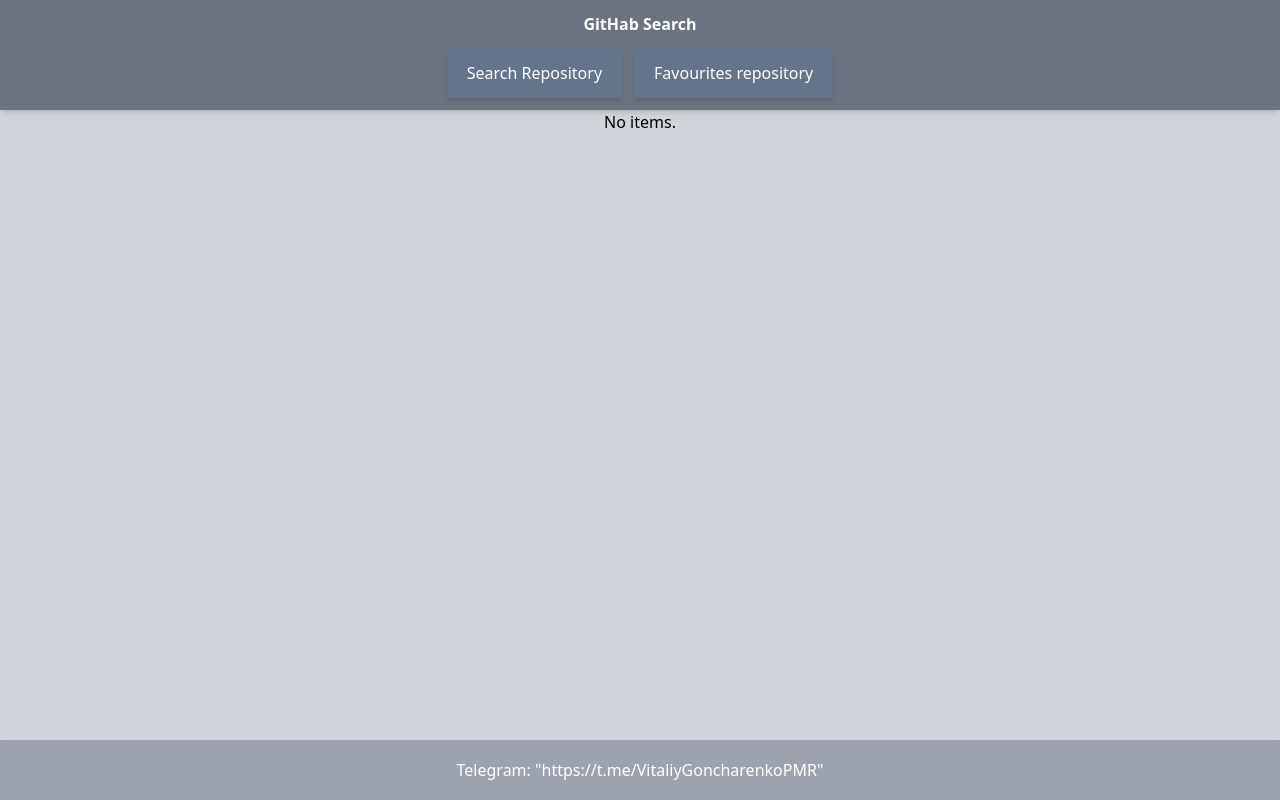
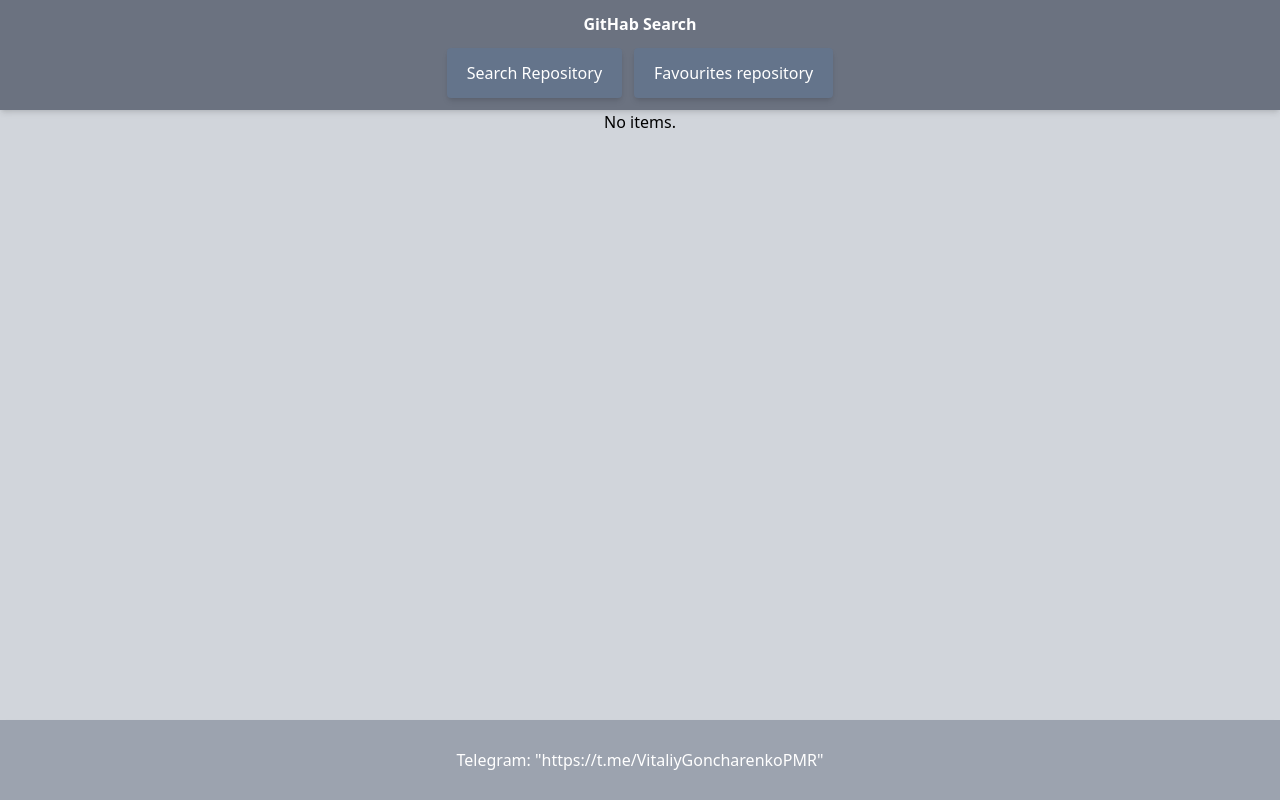
Before and after one commit to GoncharenkoVitaliy/SearcheGithubRepository, a React (Create React App) app: page /favourites in a window 1280 px wide. Built offline with nearby package versions, Linux system fonts and the light colour scheme; the HTML template or start-up script is replaced by a standard one.

Commit message:
footerPaddings

```diff
--- a/src/components/Footer.tsx
+++ b/src/components/Footer.tsx
@@ -2,7 +2,7 @@
 
 export default function Footer() {
   return (
-    <div className="flex items-center justify-center mx-0 px-0 w-full h-[60px] shadow-md bg-gray-400 text-white">
+    <div className="flex items-center justify-center mx-0 px-5 py-10 w-full h-[60px] shadow-md bg-gray-400 text-white">
       Telegram: "https://t.me/VitaliyGoncharenkoPMR"
     </div>
   );
```
